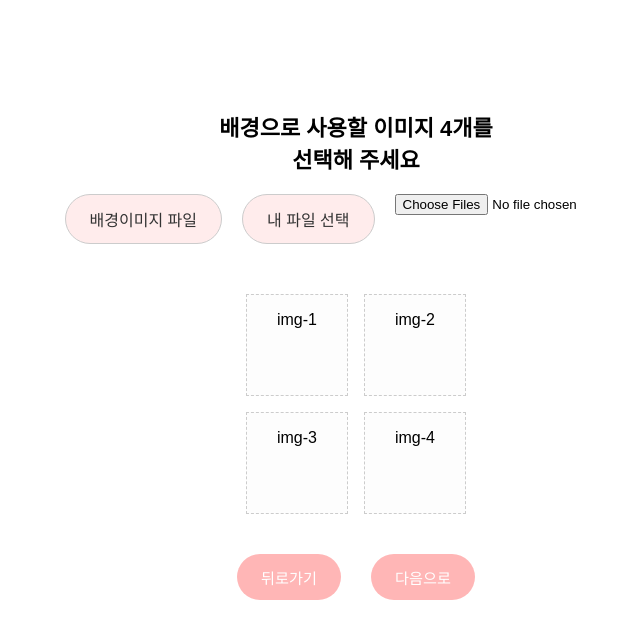
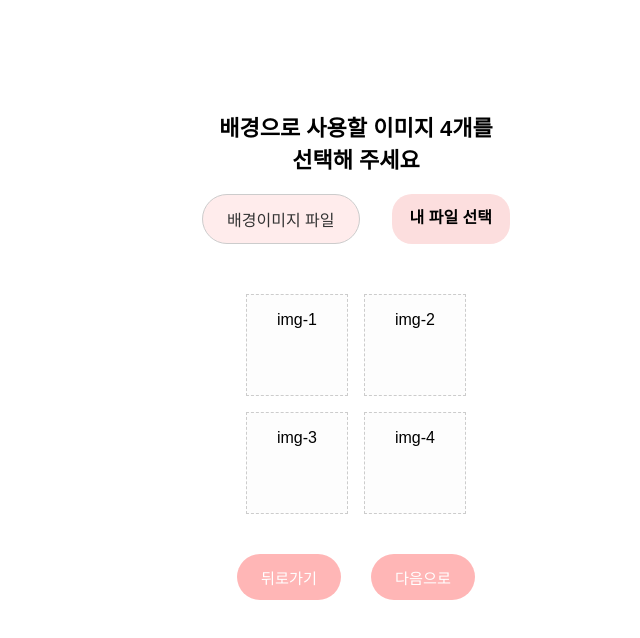
Before and after one commit to xeon-243859/ppongtok-app, a React (Vite) app: page /image/select in a window 1280 px wide. Shown: the top 638 px of the page, without its empty margins (284-924 px from the left). Built offline with nearby package versions, Linux system fonts and the light colour scheme; no server answers.

Commit message:
Fix: 이미지 선택 UI 정리 및 내 파일 선택 버튼 작동 연결

```diff
--- a/src/pages/ImageSelectPage.jsx
+++ b/src/pages/ImageSelectPage.jsx
@@ -98,14 +98,31 @@ setTimeout(() => {
 
       <div className="file-button-group">
         <button onClick={handleImageFile}>배경이미지 파일</button>
-        <button onClick={handleLocalFile}>내 파일 선택</button>
+        {/* ✅ 새로 만든 label 버튼 → input과 연결됨 */}
+    <label htmlFor="local-file" style={{
+      backgroundColor: "#fcdede",
+      padding: "10px 18px",
+      borderRadius: "20px",
+      border: "none",
+      fontWeight: "bold",
+      cursor: "pointer",
+      marginLeft: "12px"
+    }}>
+      내 파일 선택
+    </label>
+
+    {/* ✅ 숨겨진 input 연결 */}
     <input
+      id="local-file"
       type="file"
       accept="image/*"
       multiple
       onChange={handleImageSelect}
+      style={{ display: "none" }}
     />
   </div>
+
+
 
       <div className="image-slots-grid">
         {images.map((src, i) => (
```
Lines whose indentation alone changed are shown as unchanged.
